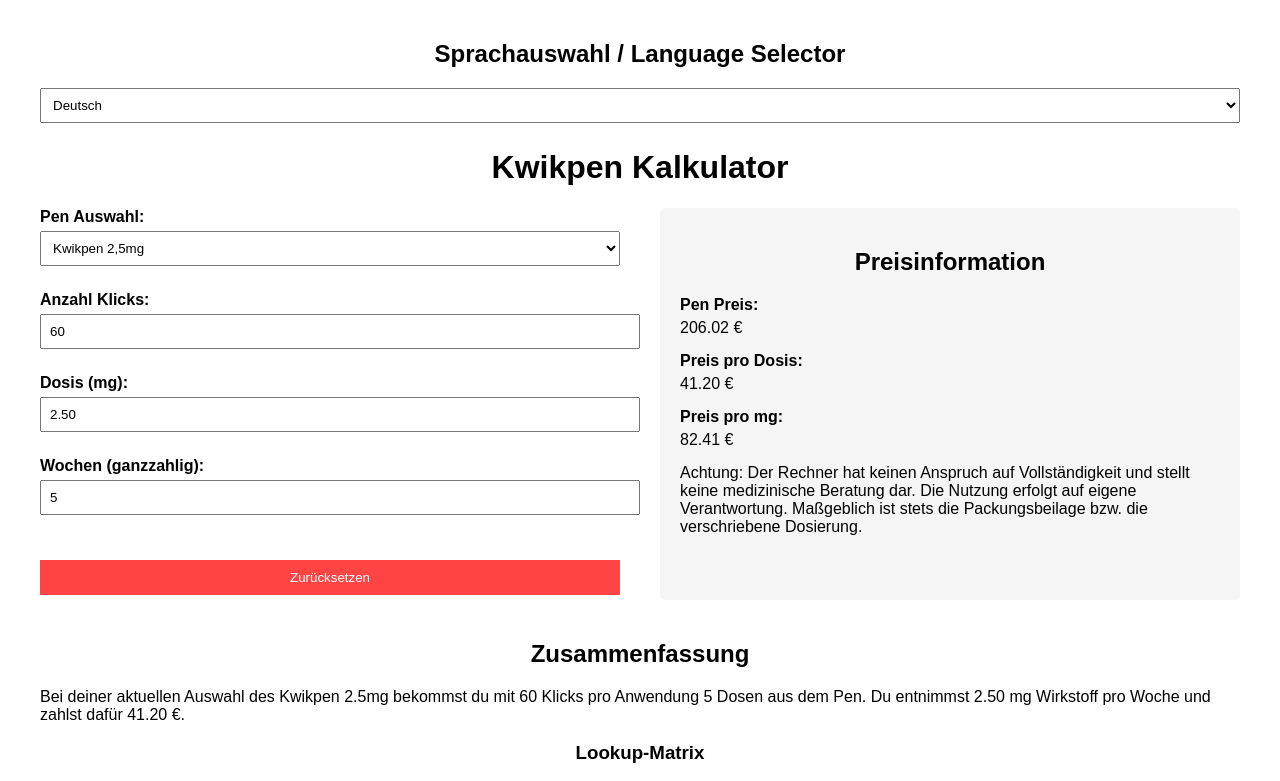
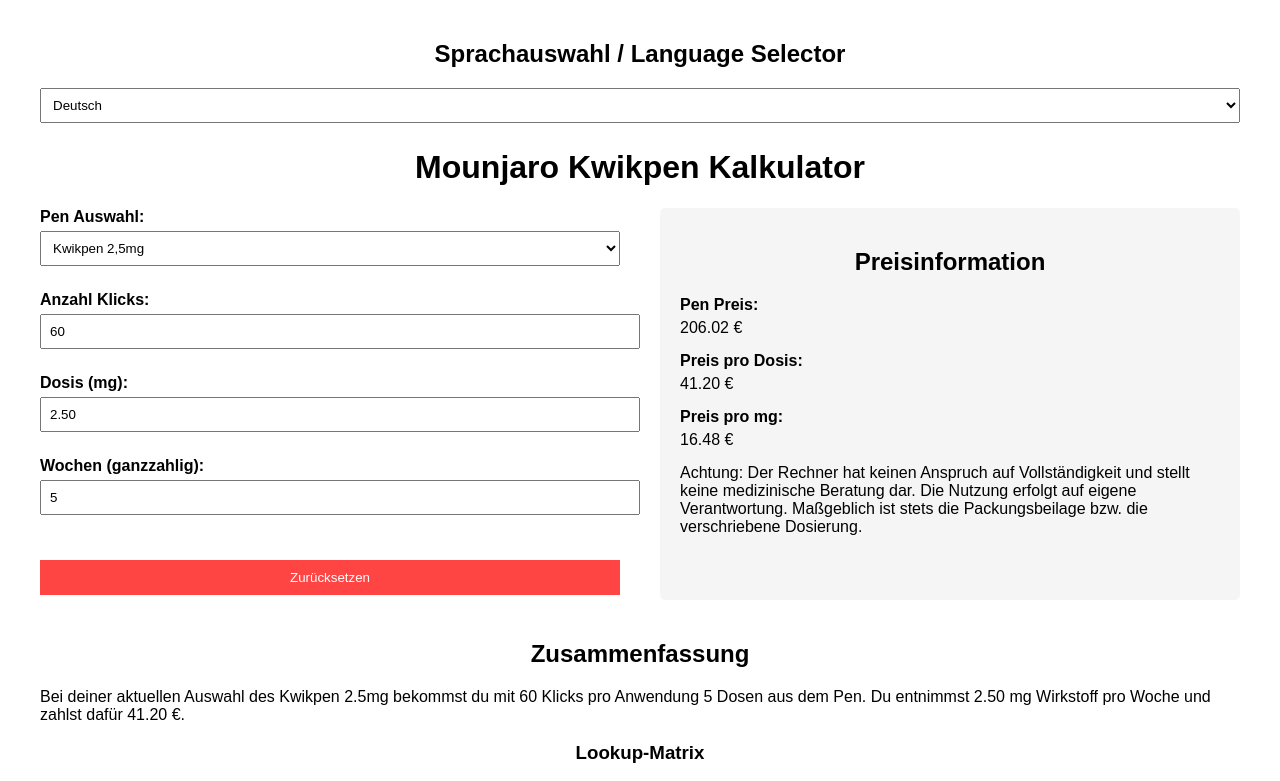
Before and after one commit to monkeydriven/mounjaro_calc, a plain HTML site: page index.html in a window 1280 px wide. Shown: the top 781 px of the page. Drawn offline with Linux system fonts and the light colour scheme.

Commit message:
Update index.html
Änderung der Preis pro mg Logik

```diff
--- a/index.html
+++ b/index.html
@@ -180,7 +180,7 @@
     // -----------------------------
     const i18n = {
       de: {
-        mainTitle: "Kwikpen Kalkulator",
+        mainTitle: "Mounjaro Kwikpen Kalkulator",
         labelPenType: "Pen Auswahl:",
         labelClicks: "Anzahl Klicks:",
         labelDose: "Dosis (mg):",
@@ -207,7 +207,7 @@
           "In der letzten Woche könnten ggf. 60 Klicks benötigt werden, um den Pen vollständig zu entleeren."
       },
       en: {
-        mainTitle: "Kwikpen Calculator",
+        mainTitle: "Mounjaro Kwikpen Calculator",
         labelPenType: "Select Pen:",
         labelClicks: "Number of clicks:",
         labelDose: "Dose (mg):",
@@ -397,19 +397,29 @@
     // -----------------------------
     // Update-Funktionen
     // -----------------------------
-    function updatePriceInfo(penType, clicks) {
+    // NEUE Logik: Preis pro mg basiert auf der *aktuellen* Dosis
+    function updatePriceInfo(penType, clicks, dose) {
       const penPriceVal = PRICES[penType];
-      const table = LOOKUP_TABLES[penType];
-      const maxDose = table.doses[table.doses.length - 1];
       const dosesPerPen = (clicks > 0) ? Math.floor(DOSES_PER_PEN / clicks) : 0;
 
+      // Pen-Preis
       elements.penPrice.textContent = `${penPriceVal.toFixed(2)} €`;
-      elements.dosePrice.textContent = (dosesPerPen > 0)
-        ? `${(penPriceVal / dosesPerPen).toFixed(2)} €`
-        : '-';
-      elements.mgPrice.textContent = (maxDose > 0)
-        ? `${(penPriceVal / maxDose).toFixed(2)} €`
-        : '-';
+
+      if (dosesPerPen > 0) {
+        const pricePerDose = penPriceVal / dosesPerPen;
+        elements.dosePrice.textContent = `${pricePerDose.toFixed(2)} €`;
+
+        // Preis pro mg nur, wenn die aktuelle Dosis > 0 ist
+        if (dose > 0) {
+          const pricePerMg = pricePerDose / dose;
+          elements.mgPrice.textContent = `${pricePerMg.toFixed(2)} €`;
+        } else {
+          elements.mgPrice.textContent = "-";
+        }
+      } else {
+        elements.dosePrice.textContent = "-";
+        elements.mgPrice.textContent = "-";
+      }
     }
 
     function updateSummary() {
@@ -419,8 +429,9 @@
       const dose = parseFloat(elements.doseInput.value) || 0;
       const penPriceVal = PRICES[penType];
       const dosesPerPen = (clicks > 0) ? Math.floor(DOSES_PER_PEN / clicks) : 0;
-      const pricePerDose = (dosesPerPen > 0) ? (penPriceVal / dosesPerPen).toFixed(2) : '-';
+      const pricePerDose = (dosesPerPen > 0) ? (penPriceVal / dosesPerPen).toFixed(2) : "-";
 
+      // Zusammenfassungs-Text
       if (penType && clicks > 0 && dose > 0 && dosesPerPen > 0) {
         elements.summaryText.textContent = t.summaryText(
           penType,
@@ -430,9 +441,10 @@
           pricePerDose
         );
       } else {
-        elements.summaryText.textContent = '';
+        elements.summaryText.textContent = "";
       }
 
+      // Warnung bei nicht-exakter Teilung
       if (clicks > 0) {
         const exactWeeks = DOSES_PER_PEN / clicks;
         if (exactWeeks !== Math.floor(exactWeeks)) {
@@ -445,7 +457,7 @@
       }
 
       // Lookup-Matrix von 1 bis 60
-      let rows = '';
+      let rows = "";
       for (let i = 1; i <= 60; i++) {
         const d = calculateDoseFromClicks(i, penType);
         rows += `<tr><td>${i}</td><td>${d.toFixed(2)}</td></tr>`;
@@ -453,10 +465,14 @@
       elements.lookupTableBody.innerHTML = rows;
     }
 
+    // Aktualisiert alle Informationen (Preise, Zusammenfassung etc.)
     function updateAll() {
       const penType = elements.penTypeSelect.value;
       const clicks = parseInt(elements.clicksInput.value) || 0;
-      updatePriceInfo(penType, clicks);
+      const dose = parseFloat(elements.doseInput.value) || 0;
+
+      // Neu: Wir übergeben die aktuelle Dosis an updatePriceInfo
+      updatePriceInfo(penType, clicks, dose);
       updateSummary();
     }
 
@@ -464,10 +480,10 @@
       const t = i18n[currentLang];
       const weeksValue = elements.weeksInput.value;
       if (weeksValue && parseFloat(weeksValue) % 1 !== 0) {
-        elements.weeksError.style.display = 'block';
+        elements.weeksError.style.display = "block";
         elements.weeksError.textContent = t.errorWeeks;
       } else {
-        elements.weeksError.style.display = 'none';
+        elements.weeksError.style.display = "none";
       }
     }
 
@@ -485,11 +501,11 @@
     // -----------------------------
     // Event-Listener
     // -----------------------------
-    elements.languageSelect.addEventListener('change', () => {
+    elements.languageSelect.addEventListener("change", () => {
       setLanguage(elements.languageSelect.value);
     });
 
-    elements.clicksInput.addEventListener('input', () => {
+    elements.clicksInput.addEventListener("input", () => {
       const clicks = parseInt(elements.clicksInput.value) || 0;
       const penType = elements.penTypeSelect.value;
       const dose = calculateDoseFromClicks(clicks, penType);
@@ -500,7 +516,7 @@
       updateAll();
     });
 
-    elements.doseInput.addEventListener('input', () => {
+    elements.doseInput.addEventListener("input", () => {
       const dose = parseFloat(elements.doseInput.value) || 0;
       const penType = elements.penTypeSelect.value;
       const clicks = calculateClicksFromDose(dose, penType);
@@ -511,7 +527,7 @@
       updateAll();
     });
 
-    elements.weeksInput.addEventListener('input', () => {
+    elements.weeksInput.addEventListener("input", () => {
       validateWeeksInput();
       const weeks = parseInt(elements.weeksInput.value) || 0;
       const penType = elements.penTypeSelect.value;
@@ -523,15 +539,15 @@
       updateAll();
     });
 
-    elements.penTypeSelect.addEventListener('change', () => {
+    elements.penTypeSelect.addEventListener("change", () => {
       setDefaultValues();
     });
 
-    elements.resetButton.addEventListener('click', () => {
+    elements.resetButton.addEventListener("click", () => {
       setDefaultValues();
-      elements.clicksError.style.display = 'none';
-      elements.doseError.style.display = 'none';
-      elements.weeksError.style.display = 'none';
+      elements.clicksError.style.display = "none";
+      elements.doseError.style.display = "none";
+      elements.weeksError.style.display = "none";
     });
 
     // -----------------------------
```
